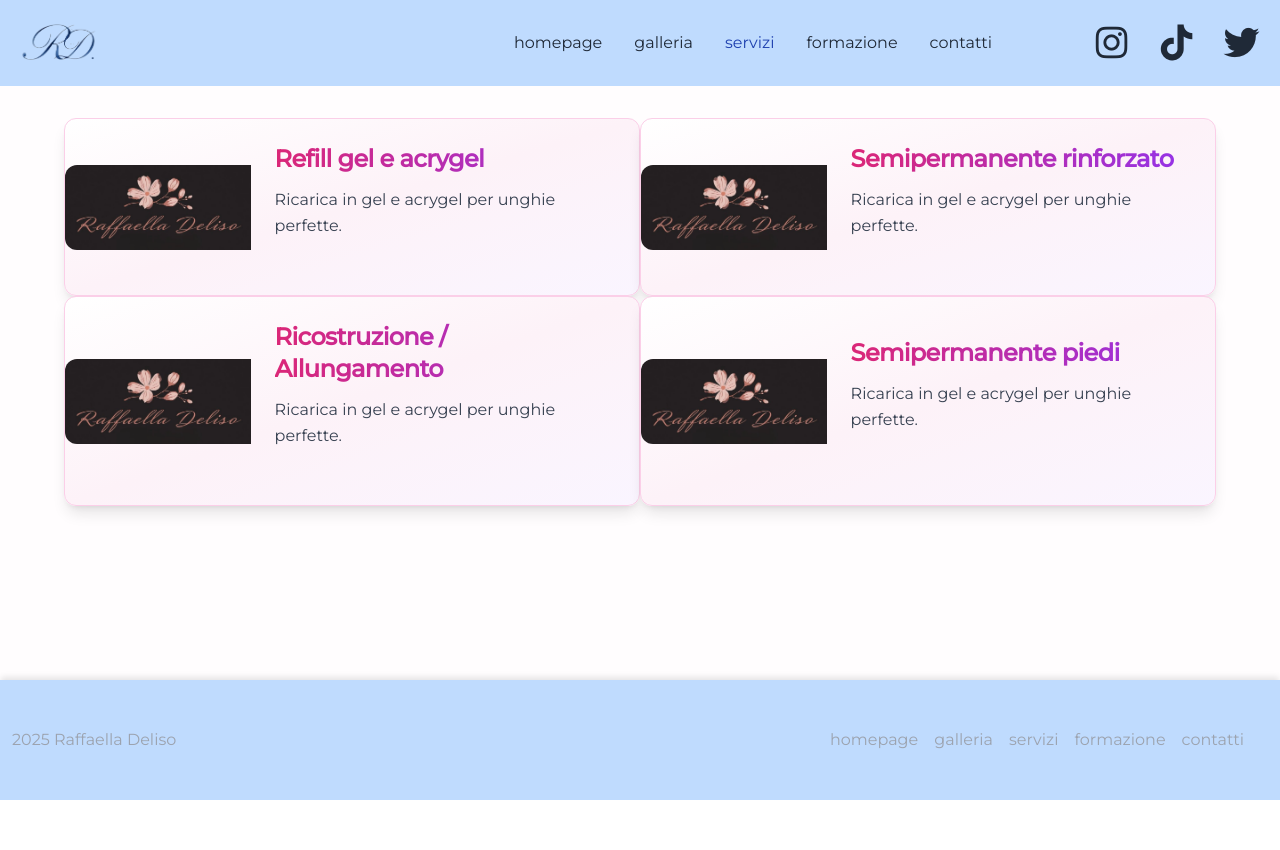
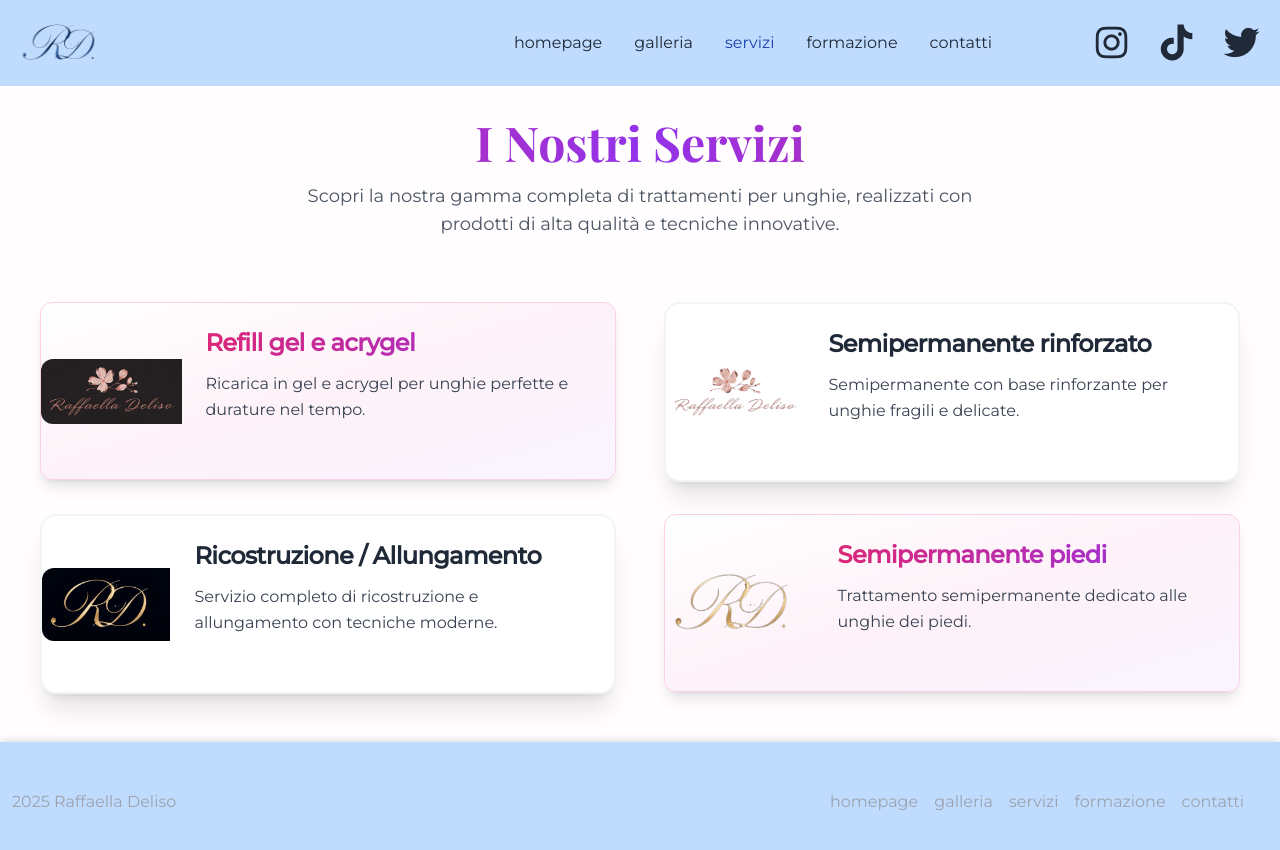
Before and after one commit to NicholasBuiatti/Nails_Web, a React (Vite) app: page /Servizi in a window 1280 px wide. Shown: the top 850 px of the page. Before the commit the page ends 800 px from the top, so only its background shows below. Built offline with nearby package versions, Linux system fonts and the light colour scheme.

Commit message:
cambiamento page servizi layout bozza

```diff
--- a/src/pages/Serizi.tsx
+++ b/src/pages/Serizi.tsx
@@ -1,32 +1,72 @@
+import { motion } from "framer-motion"
 import { Card } from "../components/common/Card"
+import testImage from "../assets/test.webp"
+import testImageNoBg from "../assets/test-removebg-preview.webp"
+import testLogo from "../assets/testLogo.webp"
+import testLogoNoBg from "../assets/testLogo-nobg.webp"
 
 export default function Servizi() {
 
     const Listino = [
         {
             nome: "Refill gel e acrygel",
-            descrizione: "Ricarica in gel e acrygel per unghie perfette."
+            descrizione: "Ricarica in gel e acrygel per unghie perfette e durature nel tempo.",
+            variant: "gradient" as const,
+            image: testImage
         },
         {
             nome: "Semipermanente rinforzato",
-            descrizione: "Ricarica in gel e acrygel per unghie perfette."
+            descrizione: "Semipermanente con base rinforzante per unghie fragili e delicate.",
+            variant: "elegant" as const,
+            image: testImageNoBg
         },
         {
             nome: "Ricostruzione / Allungamento",
-            descrizione: "Ricarica in gel e acrygel per unghie perfette."
+            descrizione: "Servizio completo di ricostruzione e allungamento con tecniche moderne.",
+            variant: "elegant" as const,
+            image: testLogo
         },
         {
             nome: "Semipermanente piedi",
-            descrizione: "Ricarica in gel e acrygel per unghie perfette."
+            descrizione: "Trattamento semipermanente dedicato alle unghie dei piedi.",
+            variant: "gradient" as const,
+            image: testLogoNoBg
         },
     ]
 
 
     return (
-        <div className="max-w-6xl mx-auto py-8">
+        <div className="container mx-auto py-8 px-4">
+            <div className="text-center mb-12">
+                <motion.h1
+                    className="text-4xl md:text-5xl font-bold bg-gradient-to-r from-pink-600 via-purple-600 to-pink-600 bg-clip-text text-transparent mb-4"
+                    initial={{ opacity: 0, x: -100 }}
+                    animate={{ opacity: 1, x: 0 }}
+                    transition={{ duration: 1 }}
+                >
+                    I Nostri Servizi
+                </motion.h1>
+                <motion.p
+                    className="text-lg text-gray-600 max-w-2xl mx-auto"
+                    initial={{ opacity: 0, x: 100 }}
+                    animate={{ opacity: 1, x: 0 }}
+                    transition={{ duration: 1, delay: 0.5 }}
+                >
+                    Scopri la nostra gamma completa di trattamenti per unghie, realizzati con prodotti di alta qualità e tecniche innovative.
+                </motion.p>
+            </div>
             <div className="flex flex-wrap">
-                {Listino.map((el, index) => (
-                    <Card key={index} title={el.nome} description={el.descrizione} />
+                {Listino.map((el, idx) => (
+                    <motion.div
+                        className="w-full md:w-1/2 px-2 my-4"
+                        key={idx}
+                        initial={{ opacity: 0, y: 50 }}
+                        whileInView={{ opacity: 1, y: 0 }}
+                        transition={{ duration: 0.5, delay: idx * 0.2 }}
+                        viewport={{ once: true }}
+                    >
+                        <Card key={idx} title={el.nome} description={el.descrizione} variant={el.variant} image={el.image} />
+                    </motion.div>
                 ))}
             </div>
         </div>
```
